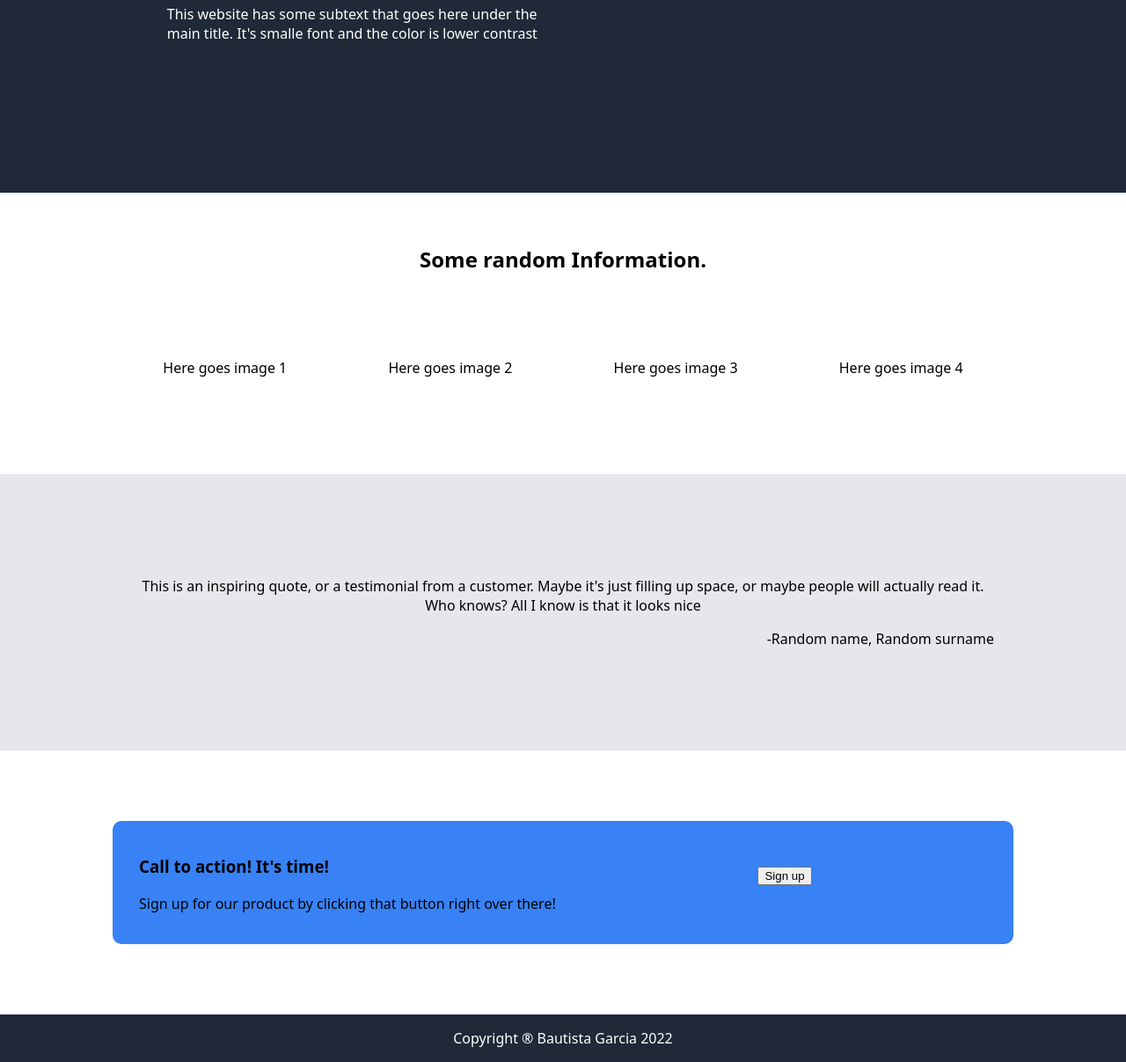
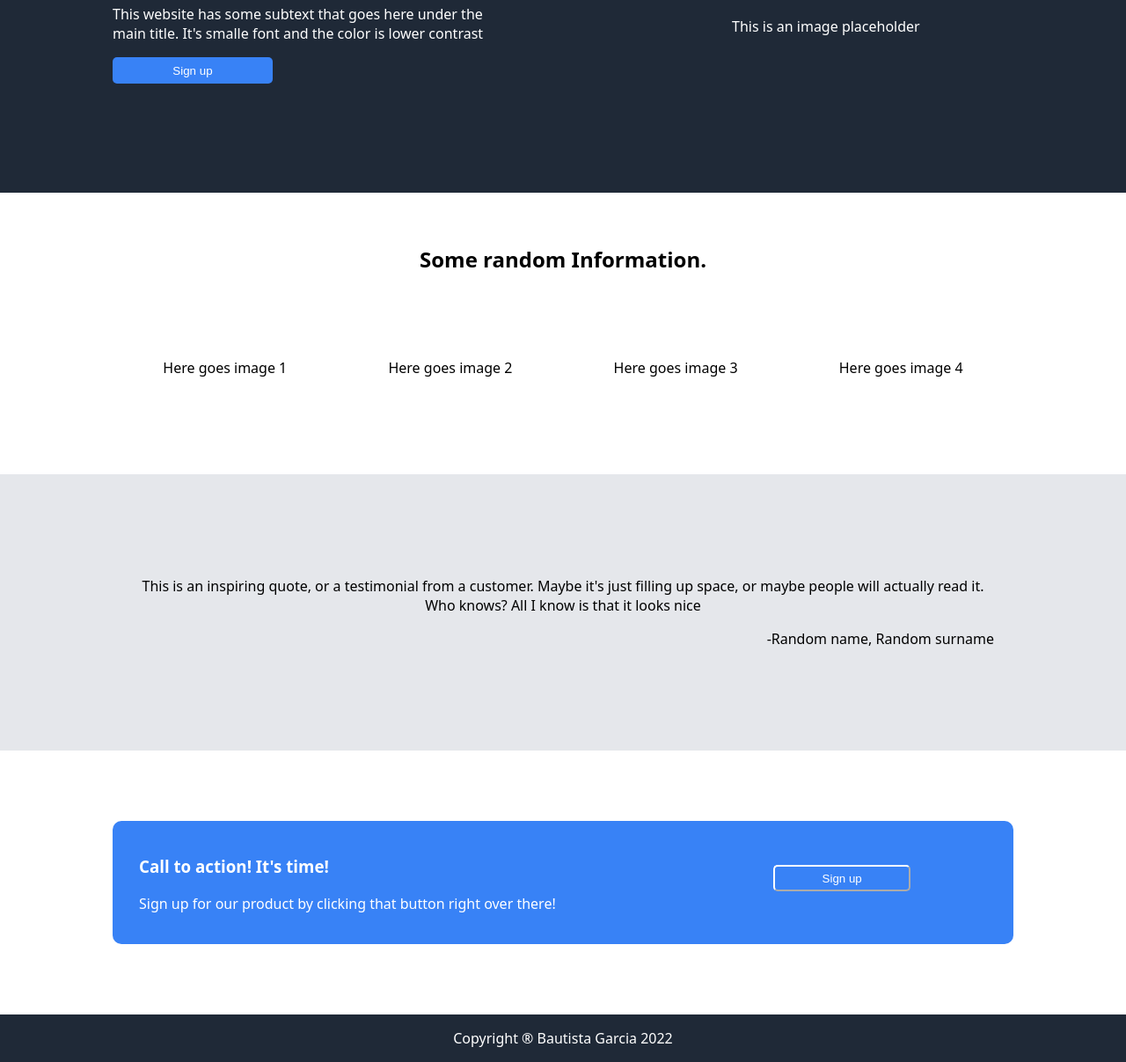
Before and after one commit to Bautaxx/Landing-page, a plain HTML site: page home.html in a window 1280 px wide. Shown: the part 143-1350 px from the top of the page at 88% size. Drawn offline with Linux system fonts and the light colour scheme.

Commit message:
Both sign up buttons implemented

```diff
--- a/home.html
+++ b/home.html
@@ -20,8 +20,9 @@
         <div class="box-1">
             <h1 id="text">This website is awesome</h1>
             <p id="text">This website has some subtext that goes here under the main title. It's smalle font and the color is lower contrast</p>
+            <button id="button-1">Sign up</button>
         </div>
-        <div class="box-2">This is a placeholder</div>
+        <div class="box-2">This is an image placeholder</div>
     </div>
     <div class="extra-info">
         <h2>Some random Information.</h2>
@@ -55,7 +56,7 @@
                 <p>Sign up for our product by clicking that button right over there!</p>
             </div>
             <div class="button-config">
-                <button>Sign up</button>
+                <button id="button-2">Sign up</button>
             </div>
             </div>
     </div>
--- a/main.css
+++ b/main.css
@@ -35,13 +35,20 @@ body{
 }
 .presentation .box-1{
     flex: 1;
+    padding-left: 10%;
 }
-.box-1 #text {
-    padding-left: 30%;
+.presentation .box-1 #button-1{
+    height: 30px;
+    width: 40%;
+    background-color:#3882f6;
+    color: white;
+    border-radius: 5px;
+    border-color: transparent;
 }
 .presentation .box-2{
-    flex: 1;
-    justify-content: flex-start;
+    flex: 1.5;
+    text-align: center;
+    padding-top: 100px;
 
 }
 /*Extra Information section*/
@@ -87,6 +94,7 @@ body{
 }
 .cta .blue-rectangle{
     background-color:#3882f6;
+    color: white;
     height: 140px;
     width: 80%;
     border-radius: 10px;
@@ -96,13 +104,22 @@ body{
     align-items: center;
 }
 .cta .blue-rectangle .text{
-    flex: 2;
+    flex: 3;
     padding-left: 30px ;
 }
 .cta .blue-rectangle .button-config{
-    flex:1;
+    flex:2;
     height: 40px;
-    padding-left: 10%;
+    display: flex;
+    justify-content: center;
+}
+#button-2{
+    height: 30px;
+    width: 40%;
+    background-color: transparent;
+    color: white;
+    border-radius: 5px;
+    border-color: white;
 }
 /*Footer section*/
 footer{
```
